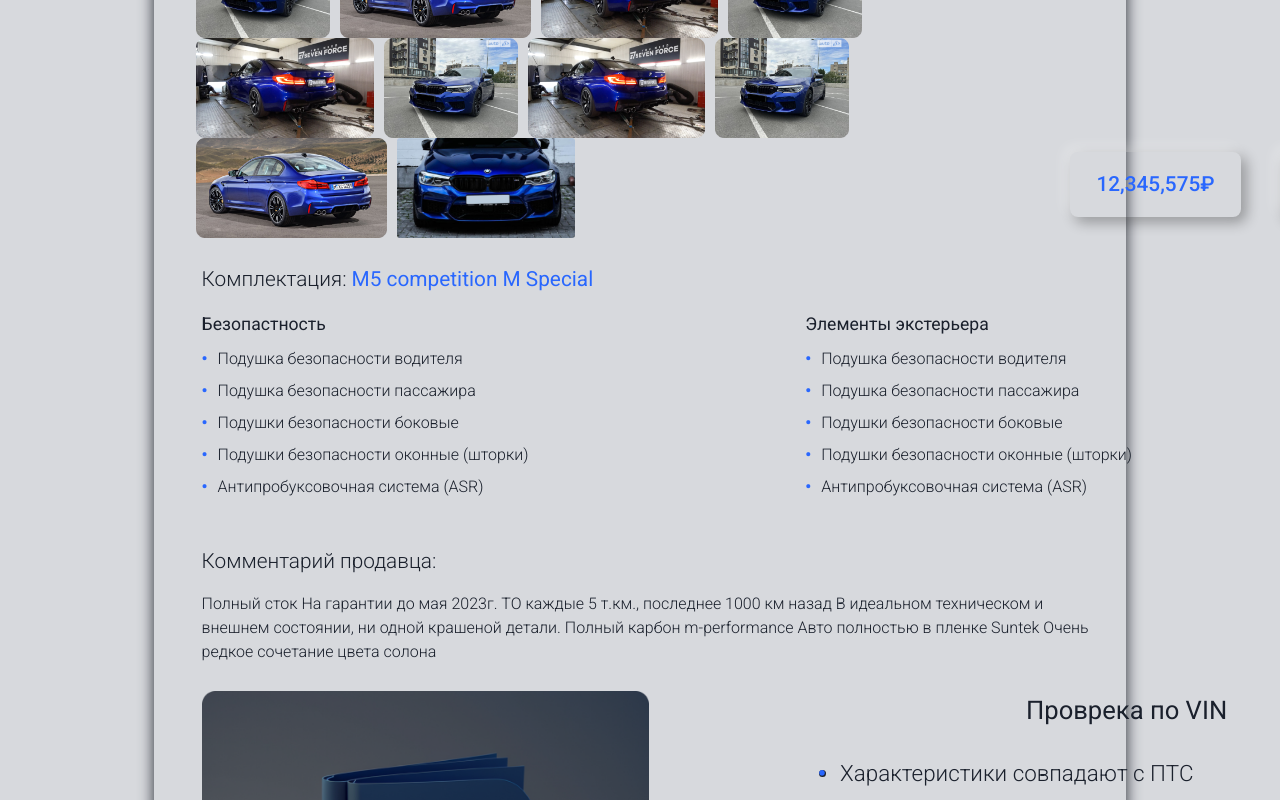
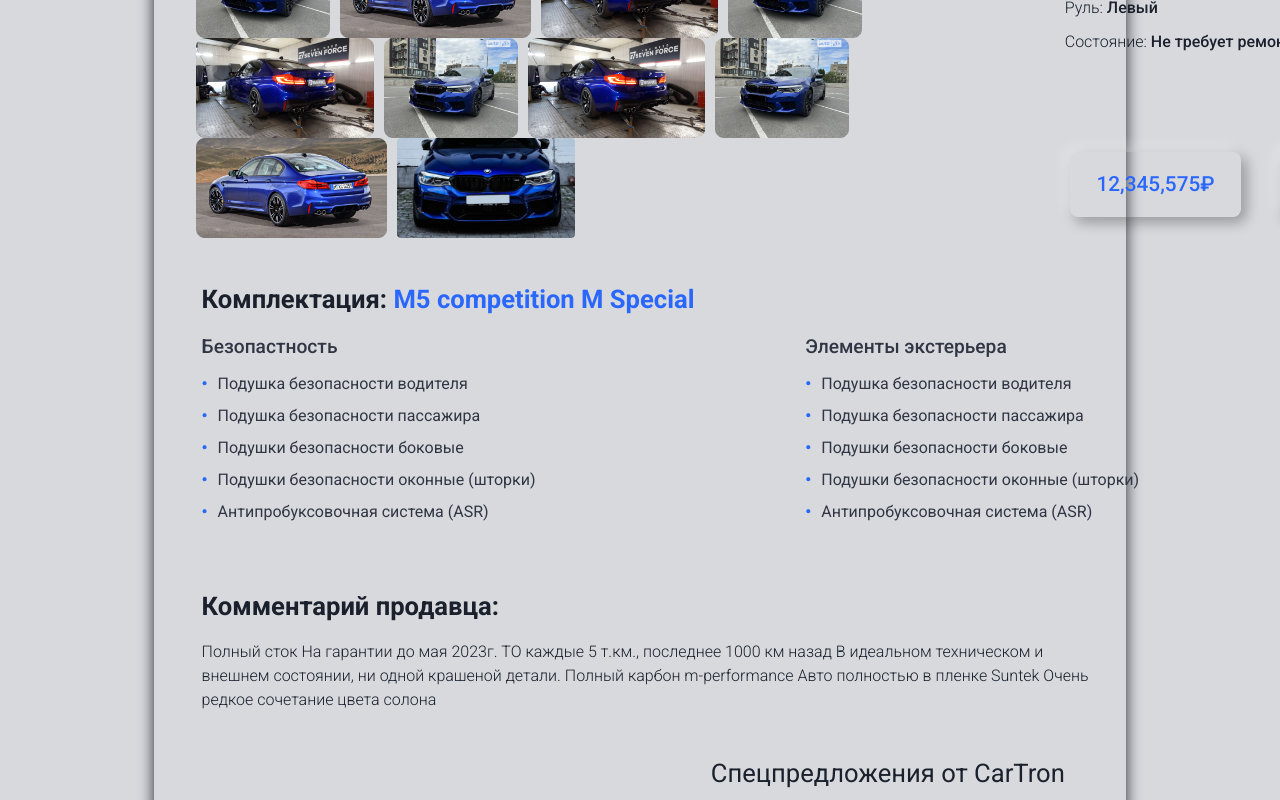
Before and after one commit to Saivelin/car, a Next.js app: page /vehicles/1 in a window 1280 px wide. Shown: the part 620-1420 px from the top of the page. Built offline with nearby package versions, Linux system fonts and the light colour scheme.

Commit message:
promo .5

```diff
--- a/src/pages/vehicles/[id].jsx
+++ b/src/pages/vehicles/[id].jsx
@@ -173,6 +173,7 @@
                 </p>
             </div>
             <div className="vehicleDetails__adsComps">
+                <h3 className="vehicleDetails__adsComps-title">Спецпредложения от  CarTron</h3>
                 <Promo
                     propertyes={{
                         title: "Проврека по VIN",
--- a/src/styles/components/_vehileDetails.scss
+++ b/src/styles/components/_vehileDetails.scss
@@ -8,7 +8,7 @@
     margin: 30px clamp(30px, 12%, 400px);
     padding: 16px;
     border-radius: 16px;
-    gap: clamp(10px, 1%, 100px);
+    gap: clamp(10px, 1.5%, 100px);
     &__main{
         display: grid;
         grid-template-columns: 1.8fr 1fr;
@@ -22,6 +22,7 @@
                 height: 400px;
             }
             &-active{
+                border-radius: 8px;
                 position: absolute;
                 top:50%;
                 left:50%;
@@ -36,6 +37,7 @@
                 column-gap: 10px;
                 &>img{
                     height: 100px;
+                    border-radius: 4px;
                 }
             }
             &>*:not(.vehicleDetails__main__gallery-active){
@@ -48,7 +50,7 @@
             row-gap: 10px;
             &-propertys{
                 display: grid;
-                row-gap: 5px;
+                row-gap: 10px;
             }
             &-prop{
                 font-weight:500;
@@ -105,11 +107,12 @@
         display: flex;
         row-gap: 15px;
         flex-direction: column;
+        font-weight: 700;
         &-title{
-            font-size: max(16px, 1.3rem);
+            font-size: max(16px, 1.6rem);
             &-colored{
                 color: $mainLight;
-                font-weight: 400;
+                font-weight: 700;
             }
         }
         &-mainWrapper{
@@ -129,21 +132,28 @@
         row-gap: 15px;
         max-width: 70%;
         margin-top: 20px;
+        font-weight: 400;
         &-title{
-            font-size: max(16px, 1.3rem);
+            font-size: max(16px, 1.6rem);
+            font-weight: 700;
         }
     }
     &__adsComps{
         display: grid;
         padding: 0 max(10px, 2.3%);
-        row-gap:50px;
+        row-gap: 50px;
+        &-title{
+            font-weight: 400;
+            font-size: max(16px, 1.6rem);
+            text-align: center;
+        }
     }
     &__similarAds{
         display: grid;
         column-gap: 50px;
         row-gap: 10px;
         grid-template-columns: repeat(3, 1fr);
-        margin-bottom: 5%;
+        margin-bottom: 8%;
         &>h3{
             font-weight: 400;
             font-size: max(12px, 1.4rem);
@@ -157,9 +167,10 @@
 .packageItem{
     display: grid;
     row-gap: 10px;
+    color: #313644;
     &__title{
-        font-size: max(14px, 1.1rem);
-        font-weight: 400;
+        font-size: max(14px, 1.2rem);
+        font-weight: 500;
     }
     &__list{
         display: grid;
@@ -167,6 +178,7 @@
         list-style: none;
         &-item{
             margin-left: 1em;
+            font-weight: 400;
         }
         &-item::before{
             content: "•";
```
